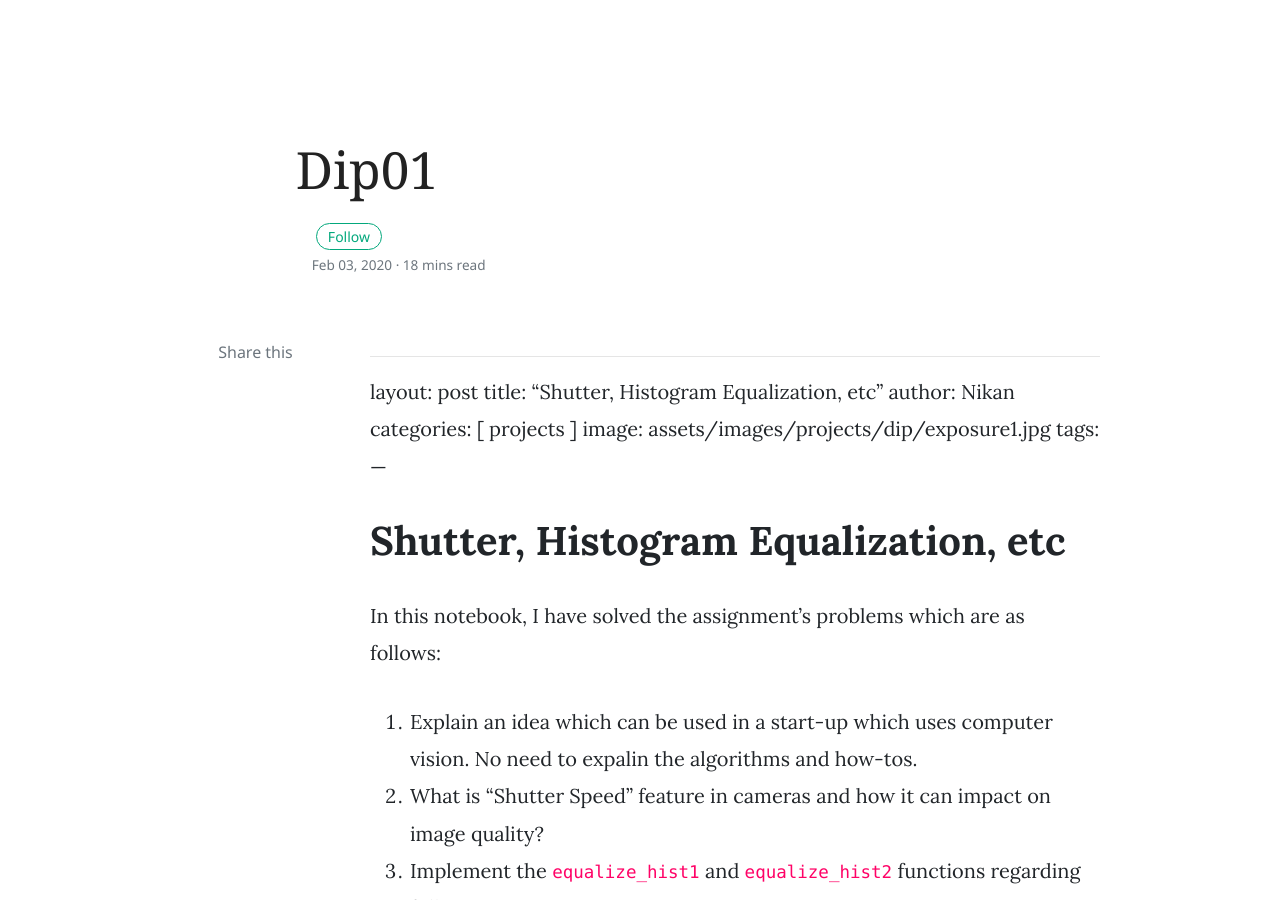
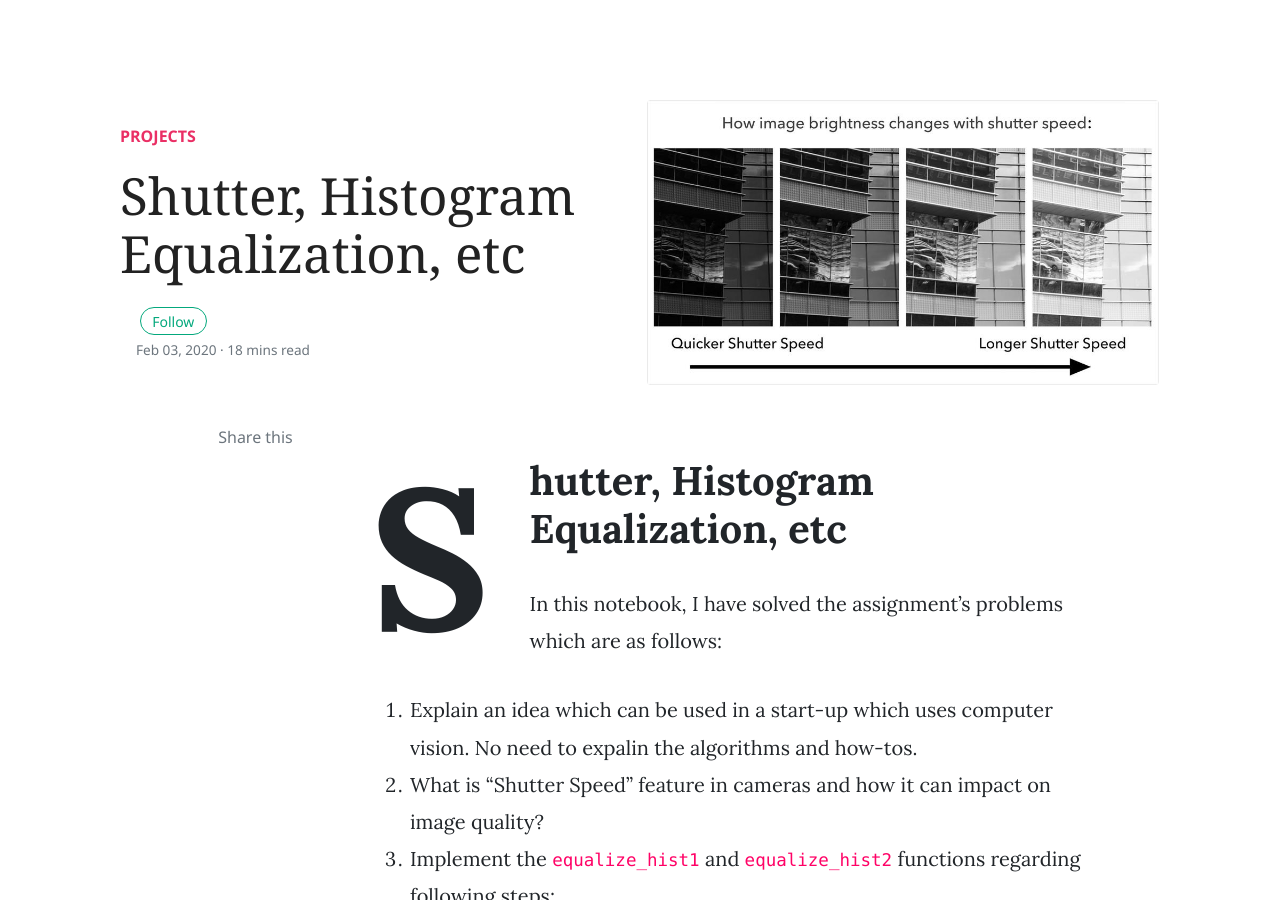
Before and after one commit to iust-projects/iust-projects.github.io, a Jekyll site: the page built from _posts/2020-02-03-dip01.md, in a window 1280 px wide and 900 px high. Built offline with Jekyll 4.4.1, drawn with Linux system fonts in a browser that asks for light colours; nearby versions of some CDN libraries; comment, search, counter and statistics services are not loaded.

Commit message:
fix DIP01 links

````diff
--- a/_posts/2020-02-03-dip01.md
+++ b/_posts/2020-02-03-dip01.md
@@ -1,11 +1,9 @@
-
 ---
 layout: post
 title:  "Shutter, Histogram Equalization, etc"
 author: Nikan
 categories: [ projects ]
 image: assets/images/projects/dip/exposure1.jpg
-tags:
 ---
 
 
@@ -76,7 +74,7 @@
 
 Below is an image that portrays the effect of the shutter speed on the brightness:
 
-![exposure](assets/images/projects/dip/1/wiki/exposure1.jpg)
+![exposure](/assets/images/projects/dip/1/wiki/exposure1.jpg)
 Photo: [photographylife.com](https://photographylife.com)
 
 #### 2.2.B Motion
@@ -84,7 +82,7 @@
 It is known to us that the image could be created when light reflects from the objects and if let say point `x`, exposes to different sensors of camera, its effect will be all there so moving an object while the camera is taking photo means different points of the objects will be reflected on many different sensors not just one and it causes a blury image as we have seen this effect in *rolling shutter* or *global shutter* designs. Actually, it is all about time and because we have a slow shutter, the output will be blury.
 Note that if nothing moves, it will not be blury, only objects that moves create blury effect in the path they move along and many photographer use these may seem drawback as a upside and create fascinating images that only a part of a image is blury which is called _**Motion Blur**_. Below is the example:
 
-![motion blur](assets/images/projects/dip/1/wiki/motionblur1.jpg)
+![motion blur](/assets/images/projects/dip/1/wiki/motionblur1.jpg)
 Photo: Casey Cosley
 <br>
 <br>
@@ -92,14 +90,14 @@
 On the other hand, if we use a fast shutter, no matter object are moving (but it is important how fast they are) we can achieve a stabilized and still image of the moving object without introducing blur effect. The reason is when shutter closes very fast, each point of the object only reflect on a very small number of sensors and it seems to that objects are stand.
 One point that will not be waste of time to mention is that if camera and the objects move at the same pace, the image will not be blury but it is a little bit tricky to acquire. Below is an example of fast shutter on moving object:
 
-![freeze motion](assets/images/projects/dip/1/wiki/freezemotion1.jpg)
+![freeze motion](/assets/images/projects/dip/1/wiki/freezemotion1.jpg)
 Photo: Matt McMonagle
 <br>
 <br>
 
 To finish this section, a image that demonstrates the differences between shutter speed and blur effect is great.
 
-![motion blur comparance at different speeds](assets/images/projects/dip/1/wiki/motionblur2.jpg)
+![motion blur comparance at different speeds](/assets/images/projects/dip/1/wiki/motionblur2.jpg)
 Photo: [creativelive.com](https://creativelive.com)
 <br>
 <br>
@@ -180,11 +178,11 @@
 ```
 
 
-![png](assets/images/projects/dip/1/output_6_0.png)
+![png](/assets/images/projects/dip/1/output_6_0.png)
 
 
 
-![png](assets/images/projects/dip/1/output_6_1.png)
+![png](/assets/images/projects/dip/1/output_6_1.png)
 
 
 1. For the first example, as we can see, the image's details has been improved intensly. The reason is the first image is a little dark and based on the histogram (upper left), almost all pixels have colors below 127, so by equalizing its histogram, we distribute the values between all the other possible colors, so as we can see in the equalized histogram (top right), the dark part of the image is now lighter.
@@ -275,11 +273,11 @@
 ```
 
 
-![png](assets/images/projects/dip/1/output_11_0.png)
+![png](/assets/images/projects/dip/1/output_11_0.png)
 
 
 
-![png](assets/images/projects/dip/1/output_11_1.png)
+![png](/assets/images/projects/dip/1/output_11_1.png)
 
 
 **Note**: The histogram of our implementation is different from the numpy/open-cv implementation and the reason is, their functions are general and works with different size of even varied widths and to achieve that, they use some kind of estimated distribution which can be found in [official docs](https://docs.scipy.org/doc/numpy-1.15.0/reference/generated/numpy.histogram.html#targetText=An%20array%20of%20weights%2C%20of,over%20the%20range%20remains%201.&targetText=If%20False%20%2C%20the%20result%20will,of%20samples%20in%20each%20bin.).
@@ -305,7 +303,7 @@
 
 
 
-![png](assets/images/projects/dip/1/output_14_1.png)
+![png](/assets/images/projects/dip/1/output_14_1.png)
 
 
 To explain the graph, based on first image's histogram, we can say that almost all values are gathered around `150` so based on the plotted `T`, we can obtain that if the pixels are really dark range(0, 100), make them darker approximately, but if they are in the middle of concentration, intensify all of them. for instance, a pixel with value `120` can be converted to `10` but `150` can be `170` or something in the vicinity of that.
@@ -328,7 +326,7 @@
 
 
 
-![png](assets/images/projects/dip/1/output_16_1.png)
+![png](/assets/images/projects/dip/1/output_16_1.png)
 
 
 To explain this figure, we first need to mention the point that on the whole, our image is really dark except a small region at the middle, so our `T` function should focus on making the image lighter and as we can see this is happening. The result on the dark areas are promising but when image get lighter, this transform still intensifis the lightness. For instance, a pixel with value of `50` which is dark will be mapped to around `100` that is good but when the value is `200` it will be mapped to almost near to `255` which is inordinary.
````
